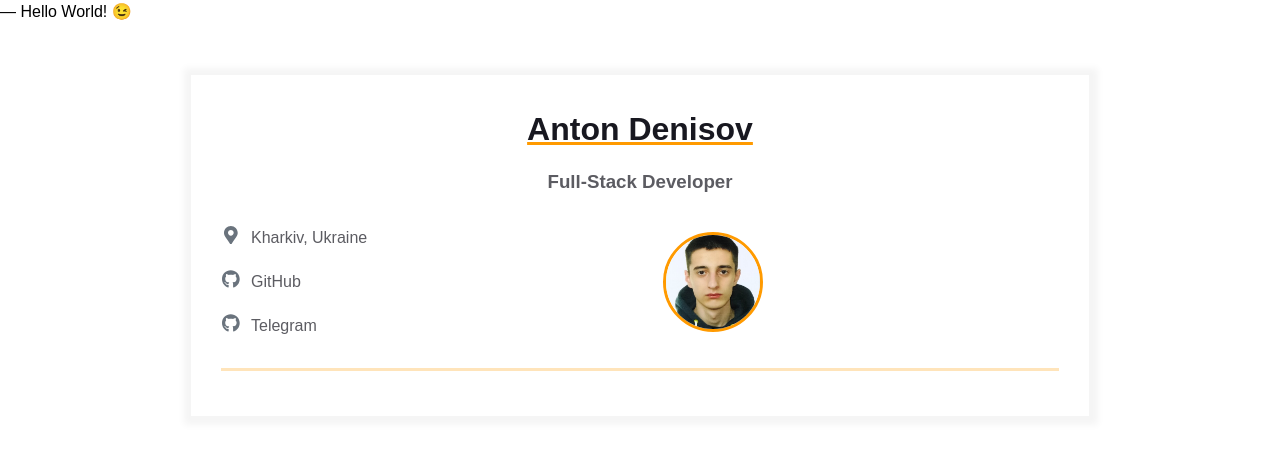
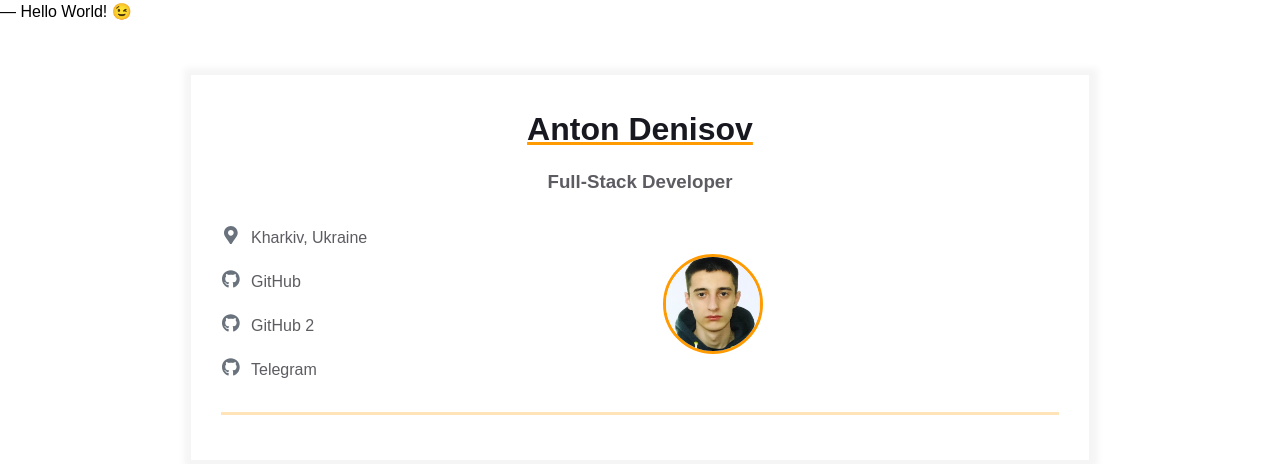
Before and after one commit to seyzzgod/homepage, a plain HTML site: page index.html in a window 1280 px wide. Drawn offline with Linux system fonts and the light colour scheme.

Commit message:
Added github 2 contact info block

```diff
--- a/index.html
+++ b/index.html
@@ -50,7 +50,24 @@
                                             />
                                         </svg>
                                     </div>
-                                    <span>GitHub</span>
+                                    <span>GitHub</span> </a
+                                ><a
+                                    href="https://github.com/xennvoid"
+                                    rel="author"
+                                    class="contact-info__item"
+                                >
+                                    <div class="contact-info__item-icon-wrapper">
+                                        <svg
+                                            class="contact-info__item-icon"
+                                            xmlns="http://www.w3.org/2000/svg"
+                                            viewBox="0 0 496 512"
+                                        >
+                                            <path
+                                                d="M165.9 397.4c0 2-2.3 3.6-5.2 3.6-3.3 .3-5.6-1.3-5.6-3.6 0-2 2.3-3.6 5.2-3.6 3-.3 5.6 1.3 5.6 3.6zm-31.1-4.5c-.7 2 1.3 4.3 4.3 4.9 2.6 1 5.6 0 6.2-2s-1.3-4.3-4.3-5.2c-2.6-.7-5.5 .3-6.2 2.3zm44.2-1.7c-2.9 .7-4.9 2.6-4.6 4.9 .3 2 2.9 3.3 5.9 2.6 2.9-.7 4.9-2.6 4.6-4.6-.3-1.9-3-3.2-5.9-2.9zM244.8 8C106.1 8 0 113.3 0 252c0 110.9 69.8 205.8 169.5 239.2 12.8 2.3 17.3-5.6 17.3-12.1 0-6.2-.3-40.4-.3-61.4 0 0-70 15-84.7-29.8 0 0-11.4-29.1-27.8-36.6 0 0-22.9-15.7 1.6-15.4 0 0 24.9 2 38.6 25.8 21.9 38.6 58.6 27.5 72.9 20.9 2.3-16 8.8-27.1 16-33.7-55.9-6.2-112.3-14.3-112.3-110.5 0-27.5 7.6-41.3 23.6-58.9-2.6-6.5-11.1-33.3 2.6-67.9 20.9-6.5 69 27 69 27 20-5.6 41.5-8.5 62.8-8.5s42.8 2.9 62.8 8.5c0 0 48.1-33.6 69-27 13.7 34.7 5.2 61.4 2.6 67.9 16 17.7 25.8 31.5 25.8 58.9 0 96.5-58.9 104.2-114.8 110.5 9.2 7.9 17 22.9 17 46.4 0 33.7-.3 75.4-.3 83.6 0 6.5 4.6 14.4 17.3 12.1C428.2 457.8 496 362.9 496 252 496 113.3 383.5 8 244.8 8zM97.2 352.9c-1.3 1-1 3.3 .7 5.2 1.6 1.6 3.9 2.3 5.2 1 1.3-1 1-3.3-.7-5.2-1.6-1.6-3.9-2.3-5.2-1zm-10.8-8.1c-.7 1.3 .3 2.9 2.3 3.9 1.6 1 3.6 .7 4.3-.7 .7-1.3-.3-2.9-2.3-3.9-2-.6-3.6-.3-4.3 .7zm32.4 35.6c-1.6 1.3-1 4.3 1.3 6.2 2.3 2.3 5.2 2.6 6.5 1 1.3-1.3 .7-4.3-1.3-6.2-2.2-2.3-5.2-2.6-6.5-1zm-11.4-14.7c-1.6 1-1.6 3.6 0 5.9 1.6 2.3 4.3 3.3 5.6 2.3 1.6-1.3 1.6-3.9 0-6.2-1.4-2.3-4-3.3-5.6-2z"
+                                            />
+                                        </svg>
+                                    </div>
+                                    <span>GitHub 2</span>
                                 </a>
                                 <a
                                     href="https://t.me/increazed"
```
